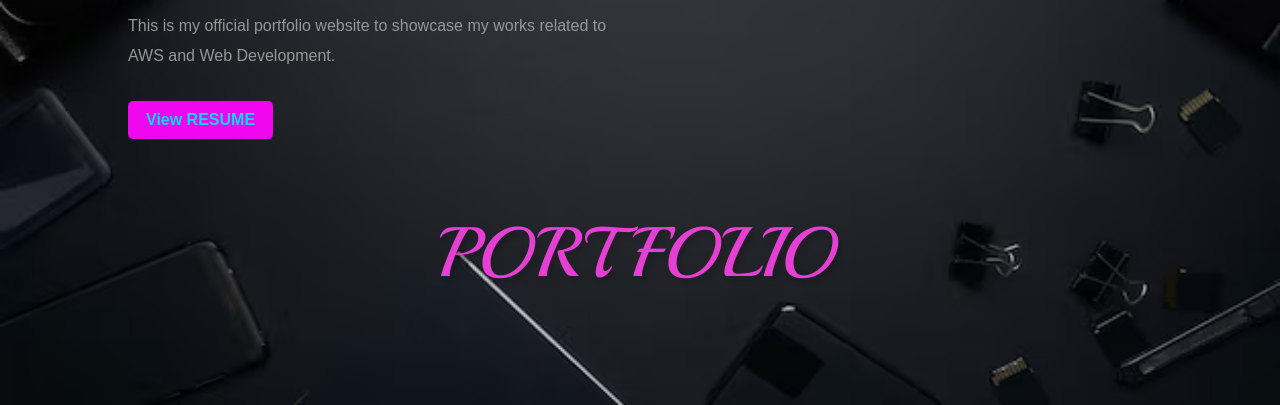
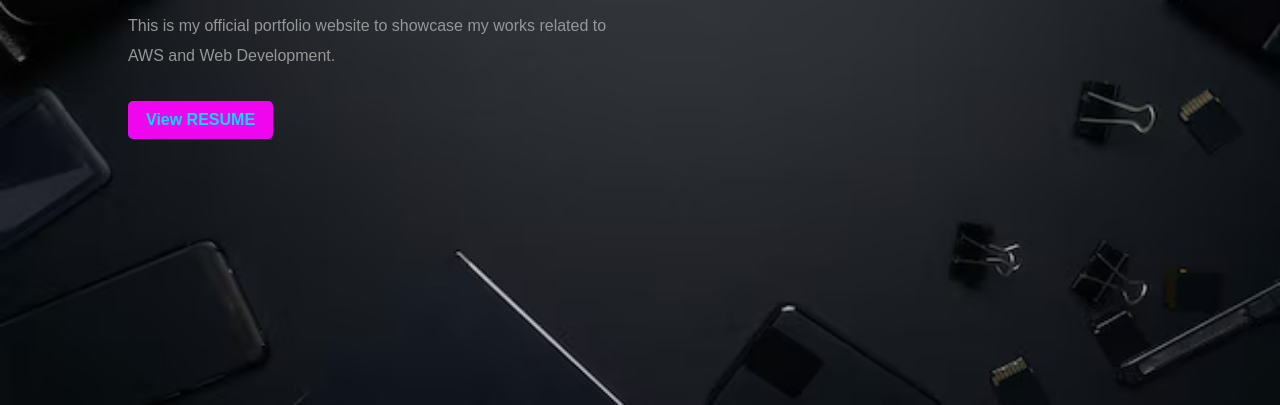
Before and after one commit to samyuktha-giduthuri/My-Portfolio-Website, a plain HTML site: page index.html in a window 1280 px wide. Shown: the part 395-800 px from the top of the page. Drawn offline with Linux system fonts and the light colour scheme.

Commit message:
index.html

```diff
--- a/index.html
+++ b/index.html
@@ -24,9 +24,6 @@
             <p>This is my official portfolio website to showcase my works related to <br>AWS and Web Development.</p>
             <a href="images/RESUME.pdf">View RESUME</a>
          </div>
-         <nav class="nav">
-            <img src="images/portfolio.png" alt="image" class="image">
-        </nav>
 
     </div>
 </body>
```
